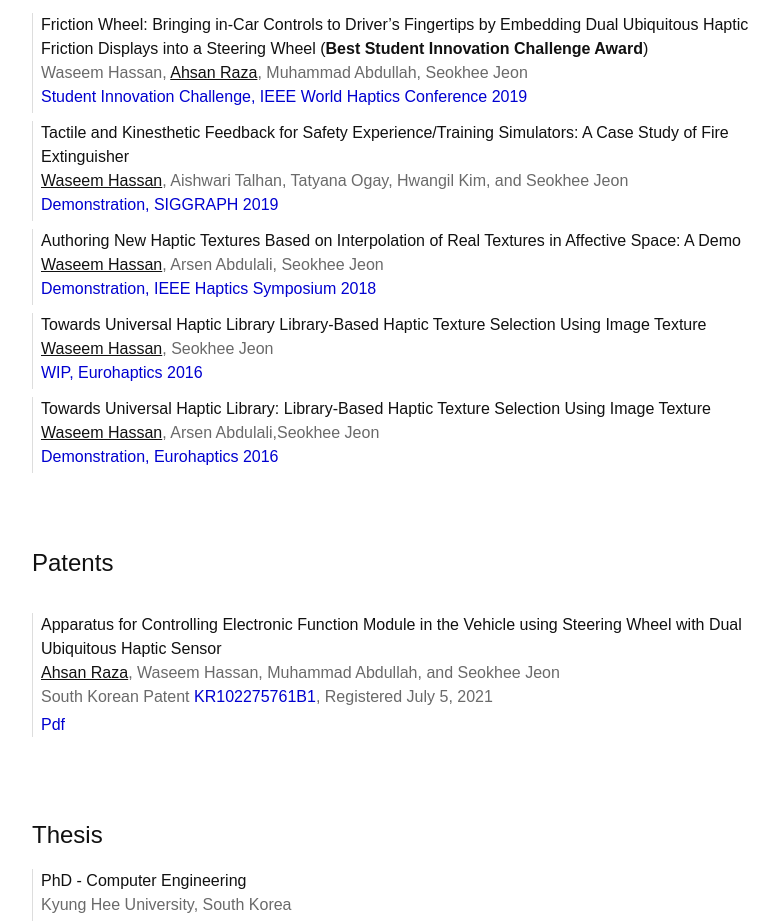
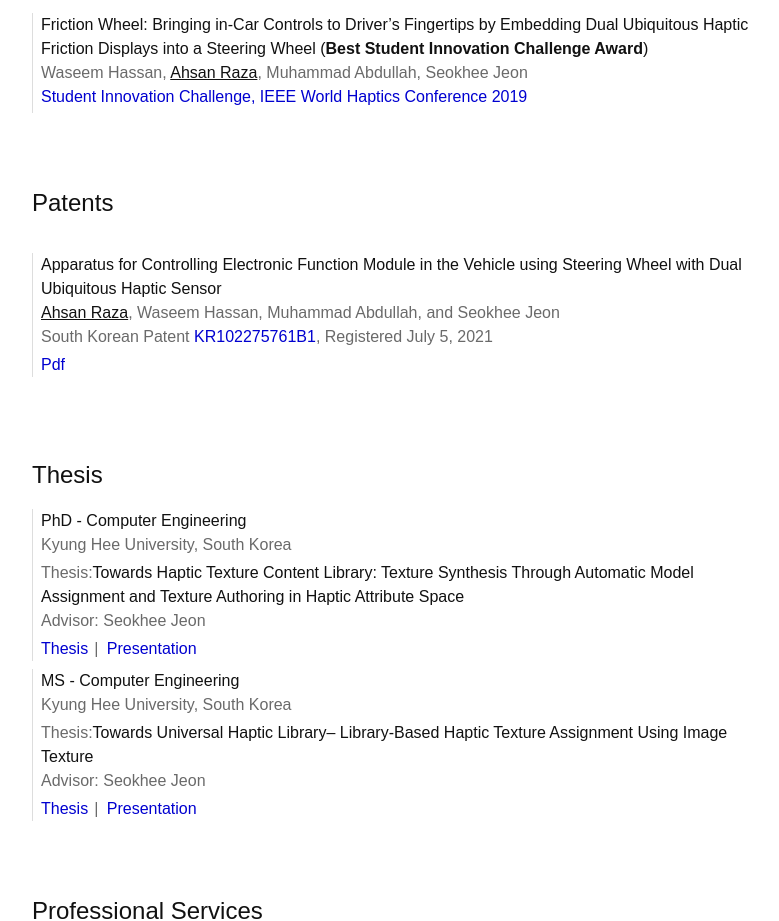
Before and after one commit to ahsanraza92/ahsanraza92.github.io, a plain HTML site: page index.html in a window 1280 px wide. Shown: the part 2511-3432 px from the top of the page, without its empty margins (433-1212 px from the left). Drawn offline with nearby package versions, Linux system fonts and the light colour scheme.

Commit message:
Update index.html

```diff
--- a/index.html
+++ b/index.html
@@ -299,34 +299,7 @@
                          </span><br>
                  </p>
 
-					<!---------------SIGGRAPH Fireextinguisher 2019---------------------->
-                 <p class="paper my-2 pl-2">
-                     <span class="papertitle">Tactile and Kinesthetic Feedback for Safety Experience/Training Simulators: A Case Study of Fire Extinguisher</span><br>
-                       <span class = "thisauthor"> Waseem Hassan</span>, Aishwari Talhan, Tatyana Ogay, Hwangil Kim, and Seokhee Jeon <br>
-                     <span class="conf"><a class="confshort" href="https://s2019.siggraph.org/ target="_blank""> Demonstration, SIGGRAPH 2019</a>
-                         </span><br>
-                 </p>
-					<!---------------Haptic symp 2018---------------------->
-                 <p class="paper my-2 pl-2">
-                     <span class="papertitle">Authoring New Haptic Textures Based on Interpolation of Real Textures in Affective Space: A Demo</span><br>
-                       <span class = "thisauthor"> Waseem Hassan</span>, Arsen Abdulali, Seokhee Jeon <br>
-                     <span class="conf"><a class="confshort" href="https://2018.hapticssymposium.org/ target="_blank""> Demonstration, IEEE Haptics Symposium 2018</a>
-                         </span><br>
-                 </p>
-					<!---------------WIP Eurohaptics---------------------->
-                 <p class="paper my-2 pl-2">
-                     <span class="papertitle">Towards Universal Haptic Library Library-Based Haptic Texture Selection Using Image Texture</span><br>
-                       <span class = "thisauthor"> Waseem Hassan</span>, Seokhee Jeon <br>
-                     <span class="conf"><a class="confshort" href="https://ieeexplore.ieee.org/document/7463143" target="_blank"> WIP, Eurohaptics 2016</a>
-                         </span>
-                 </p>
-					<!---------------WIP Eurohaptics---------------------->
-                 <p class="paper my-2 pl-2">
-                     <span class="papertitle">Towards Universal Haptic Library: Library-Based Haptic Texture Selection Using Image Texture</span><br>
-                       <span class = "thisauthor"> Waseem Hassan</span>, Arsen Abdulali,Seokhee Jeon <br>
-                     <span class="conf"><a class="confshort" href="https://ieeexplore.ieee.org/document/7463143" target="_blank"> Demonstration, Eurohaptics 2016</a>
-                         </span><br>
-                 </p>
+
 	</div>
 <!--------------------Patents--------------------------->
 		             <div id = "Patents" class="py-2">
```
